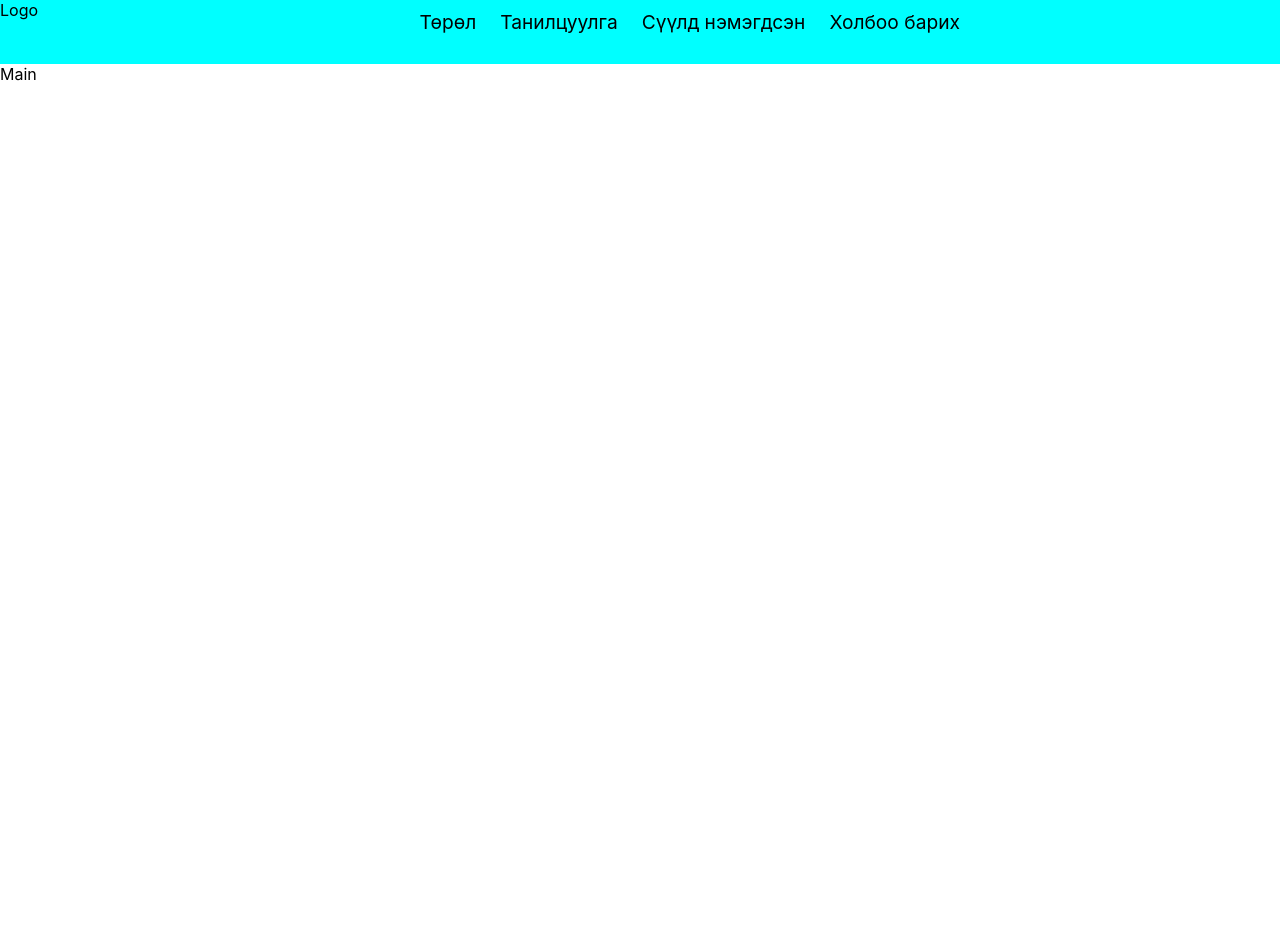
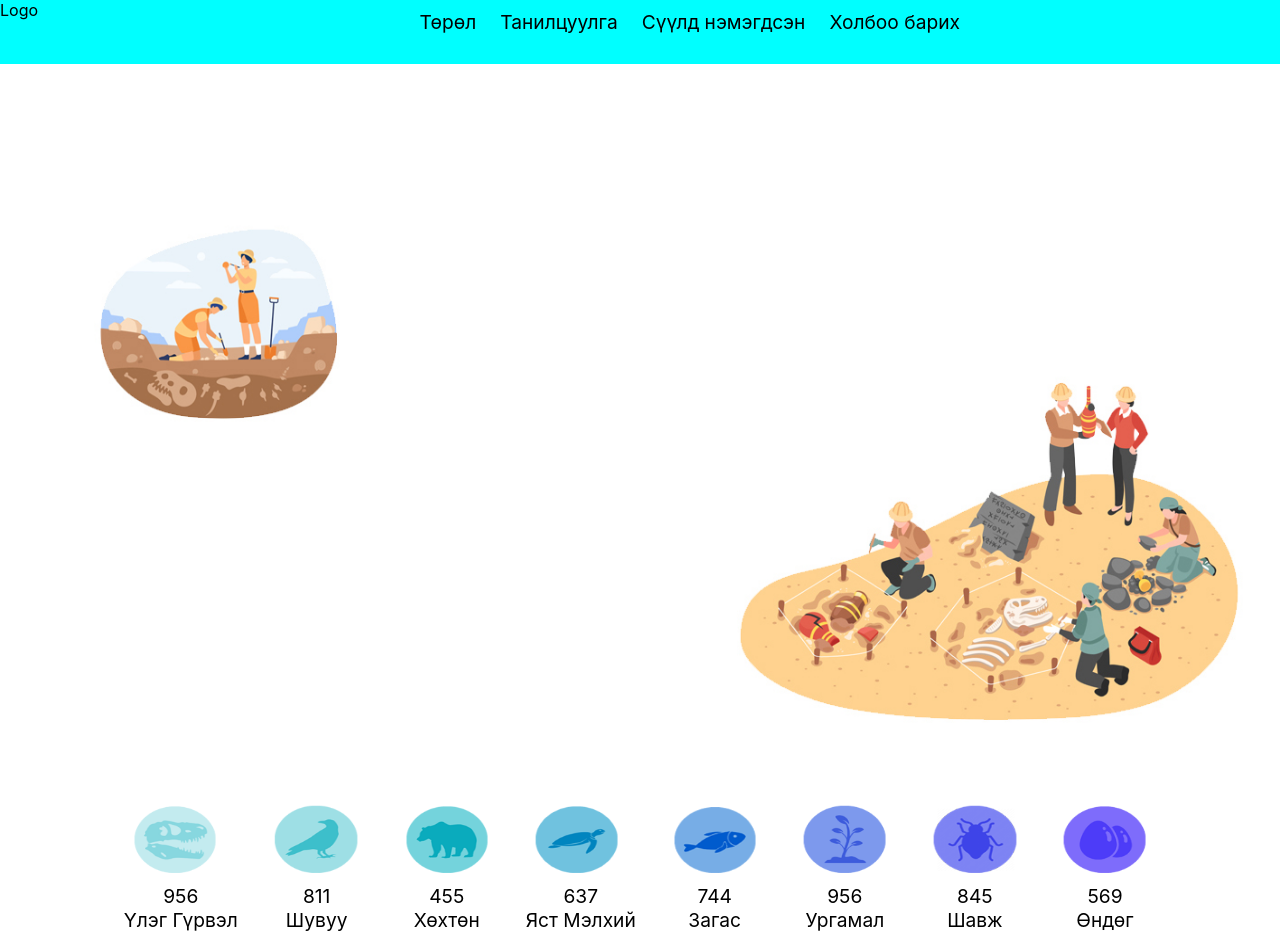
Before and after one commit to temuujinnn/pale, a React (Create React App) app: page / in a window 1280 px wide. Shown: the top 952 px of the page. Before the commit the page ends 800 px from the top, so only its background shows below. Built offline with nearby package versions, Linux system fonts and the light colour scheme.

Commit message:
sda naba

```diff
--- a/src/App.js
+++ b/src/App.js
@@ -4,6 +4,7 @@ import HomePage from "./pages/homePage";
 import LoginPage from "./pages/loginPage";
 import RegisterPage from "./pages/registerPage";
 import SignUpPage from "./pages/signupPage";
+
 function App() {
   return (
     <Fragment>
--- /dev/null
+++ b/src/component/CategoryCard/index.js
@@ -0,0 +1,15 @@
+import React from "react";
+import css from "./style.module.css";
+
+const CategoryCard = (props) => {
+  return (
+    <div className={css.Contaner}>
+      <div>
+        <img className={css.img} src={props.sda} alt="c1" />
+        <div className={css.textToo}>{props.number}</div>
+        <div className={css.AmitanNer}>{props.text}</div>
+      </div>
+    </div>
+  );
+};
+export default CategoryCard;
--- /dev/null
+++ b/src/component/CategoryCard/style.module.css
@@ -0,0 +1,13 @@
+.img {
+  width: 8vw;
+  height: 10vh;
+}
+
+.textToo {
+  text-align: center;
+  font-size: 1.2rem;
+}
+.AmitanNer {
+  font-size: 1.2rem;
+  text-align: center;
+}
--- /dev/null
+++ b/src/component/category/index.js
@@ -0,0 +1,28 @@
+import React from "react";
+import css from "./style.module.css";
+import CategoryCard from "../CategoryCard";
+import Logo1 from "../../img/c1.png";
+import Logo2 from "../../img/c2.png";
+import Logo3 from "../../img/c3.png";
+import Logo4 from "../../img/c4.png";
+import Logo5 from "../../img/c5.png";
+import Logo6 from "../../img/c6.png";
+import Logo7 from "../../img/c7.png";
+import Logo8 from "../../img/c8.png";
+const Category = (props) => {
+  return (
+    <div className={css.Container}>
+      <div className={css.Card}>
+        <CategoryCard sda={Logo1} text="Үлэг Гүрвэл" number="956" />
+        <CategoryCard sda={Logo2} text="Шувуу" number="811" />
+        <CategoryCard sda={Logo3} text="Хөхтөн" number="455" />
+        <CategoryCard sda={Logo4} text="Яст Мэлхий" number="637" />
+        <CategoryCard sda={Logo5} text="Загас" number="744" />
+        <CategoryCard sda={Logo6} text="Ургамал" number="956" />
+        <CategoryCard sda={Logo7} text="Шавж" number="845" />
+        <CategoryCard sda={Logo8} text="Өндөг" number="569" />
+      </div>
+    </div>
+  );
+};
+export default Category;
--- /dev/null
+++ b/src/component/category/style.module.css
@@ -0,0 +1,9 @@
+.Container {
+  width: 100%;
+
+  height: 20vh;
+}
+.Card {
+  display: flex;
+  justify-content: space-evenly;
+}
--- a/src/component/main/index.js
+++ b/src/component/main/index.js
@@ -1,6 +1,11 @@
 import React from "react";
 import css from "./style.module.css";
+import Hero from "../../img/hero.jpg";
 const Main = () => {
-  return <div className={css.Container}>Main</div>;
+  return (
+    <div className={css.Container}>
+      <img src={Hero} alt="hero" />
+    </div>
+  );
 };
 export default Main;
--- a/src/component/main/style.module.css
+++ b/src/component/main/style.module.css
@@ -0,0 +1,13 @@
+* {
+  padding: 0;
+  margin: 0;
+  box-sizing: border-box;
+}
+.Container {
+  width: 100%;
+  height: 60%;
+}
+img {
+  width: 100%;
+  height: 100vh;
+}
--- a/src/pages/homePage/index.js
+++ b/src/pages/homePage/index.js
@@ -1,11 +1,20 @@
 import React from "react";
 import Navbar from "../../component/Navbar";
 import Main from "../../component/main";
+import css from "./style.module.css";
+import Category from "../../component/category";
 const HomePage = () => {
   return (
-    <div>
-      <Navbar />
-      <Main />
+    <div className={css.Container}>
+      <div className={css.Nav}>
+        <Navbar />
+      </div>
+      <div className={css.main}>
+        <Main />
+      </div>
+      <div className={css.Category}>
+        <Category />
+      </div>
     </div>
   );
 };
--- a/src/pages/homePage/style.module.css
+++ b/src/pages/homePage/style.module.css
@@ -0,0 +1,17 @@
+.Container {
+  width: 100%;
+  height: 100%;
+}
+.Nav {
+  position: absolute;
+  width: 100%;
+}
+.main {
+  height: 100vh;
+}
+.Category {
+  display: flex;
+  height: 10vh;
+  width: 85%;
+  margin: auto;
+}
```
